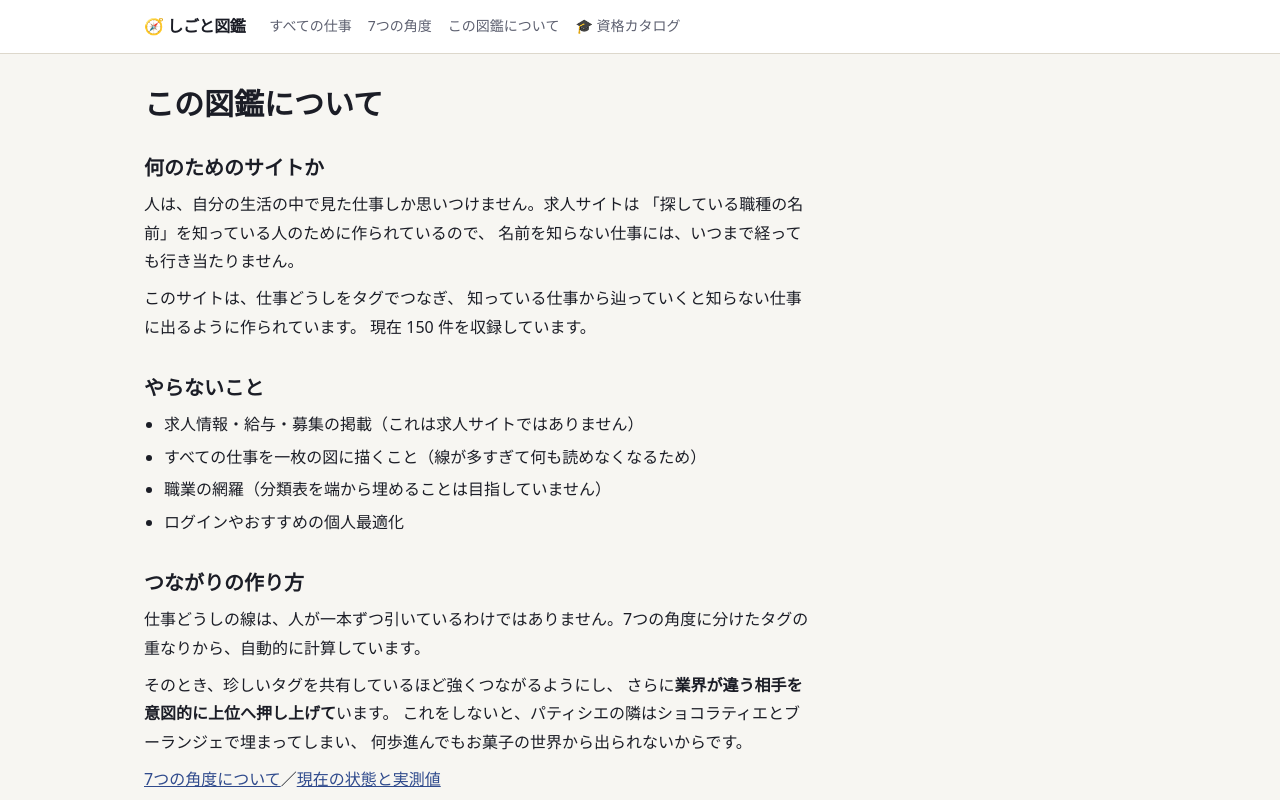
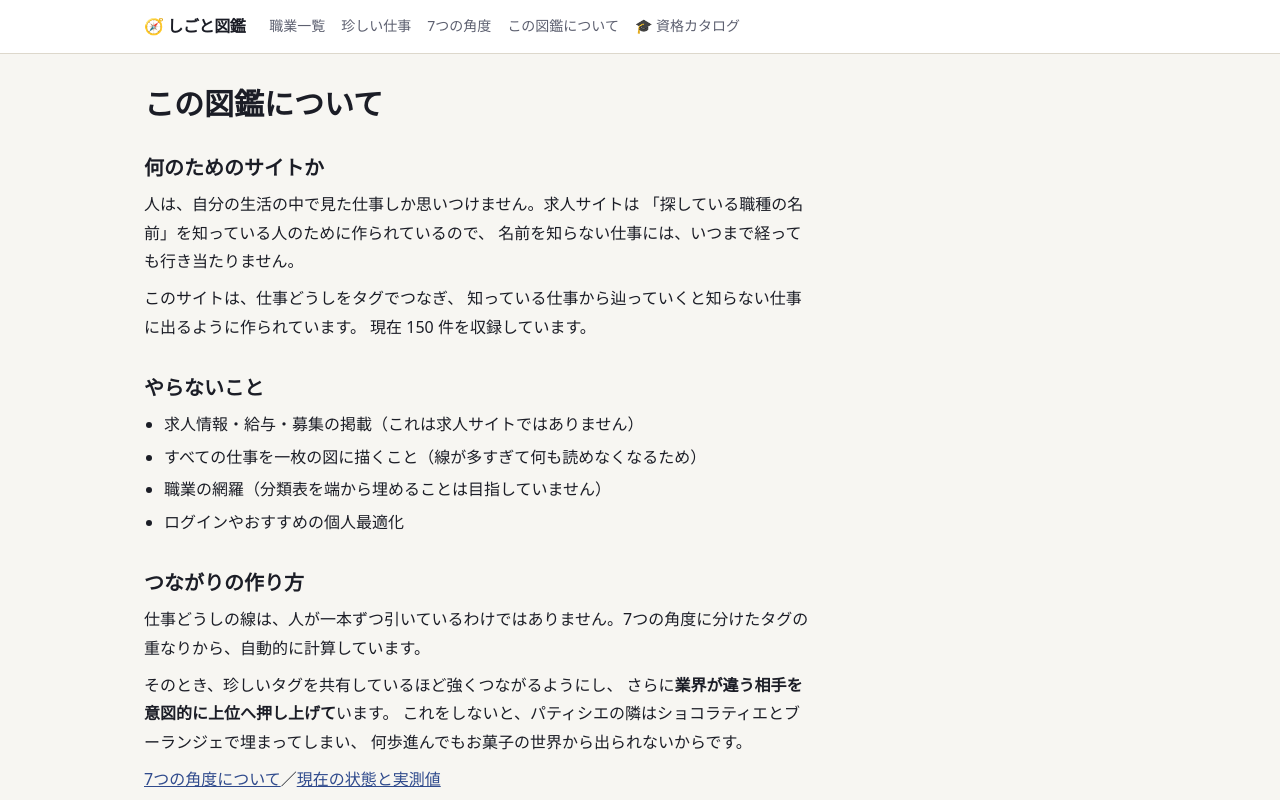
Before and after one commit to nomuonji/job-world, a Next.js app: page /about in a window 1280 px wide. Shown: the top 800 px of the page. Built offline with nearby package versions, Linux system fonts and the light colour scheme.

Commit message:
Expose occupation and rare-job hubs in navigation

```diff
--- a/src/app/layout.tsx
+++ b/src/app/layout.tsx
@@ -56,7 +56,10 @@ export default function RootLayout({
             </Link>
             <nav className="flex gap-4 text-sm text-[var(--muted)]">
               <Link href="/jobs" className="hover:text-[var(--accent)]">
-                すべての仕事
+                職業一覧
+              </Link>
+              <Link href="/rare-jobs" className="hover:text-[var(--accent)]">
+                珍しい仕事
               </Link>
               <Link href="/facets" className="hover:text-[var(--accent)]">
                 7つの角度
```
